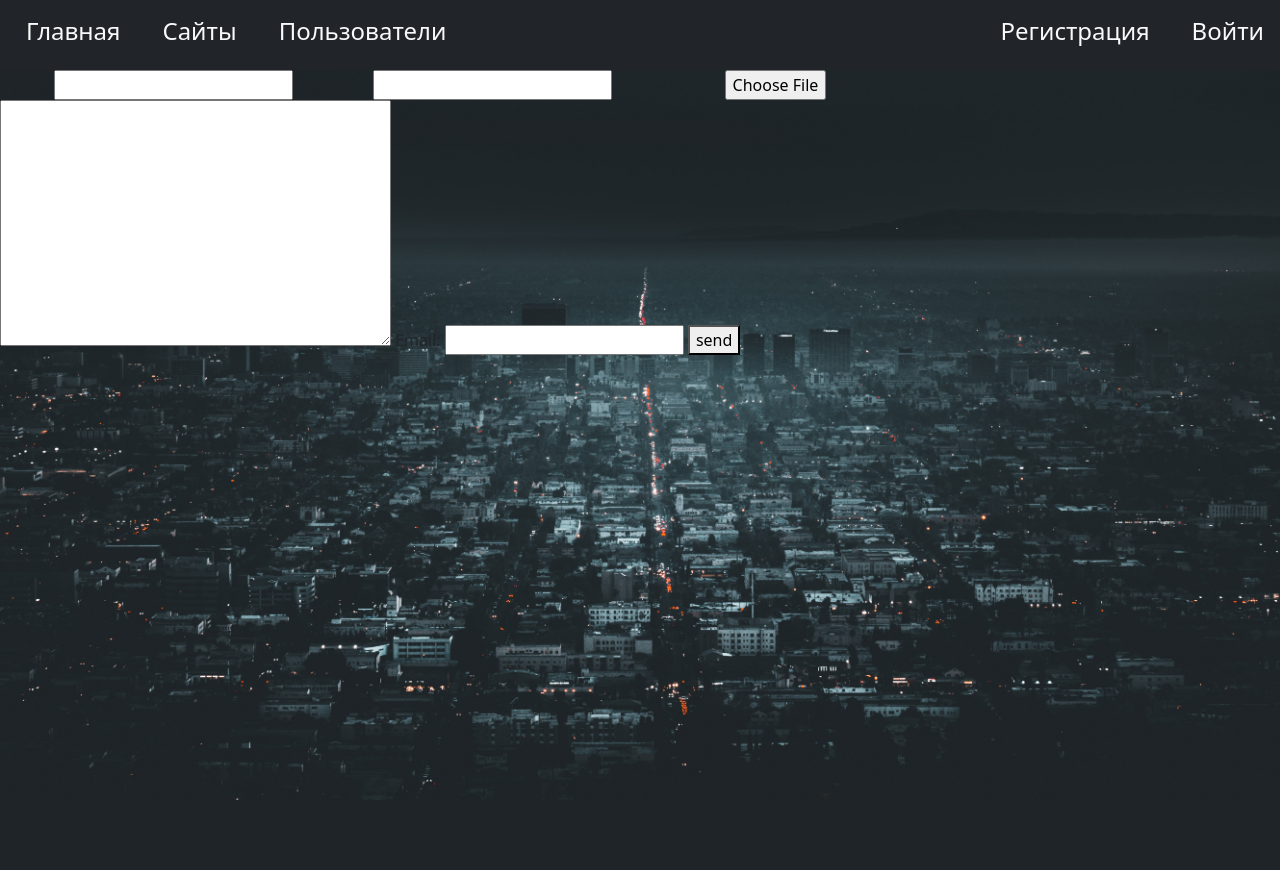
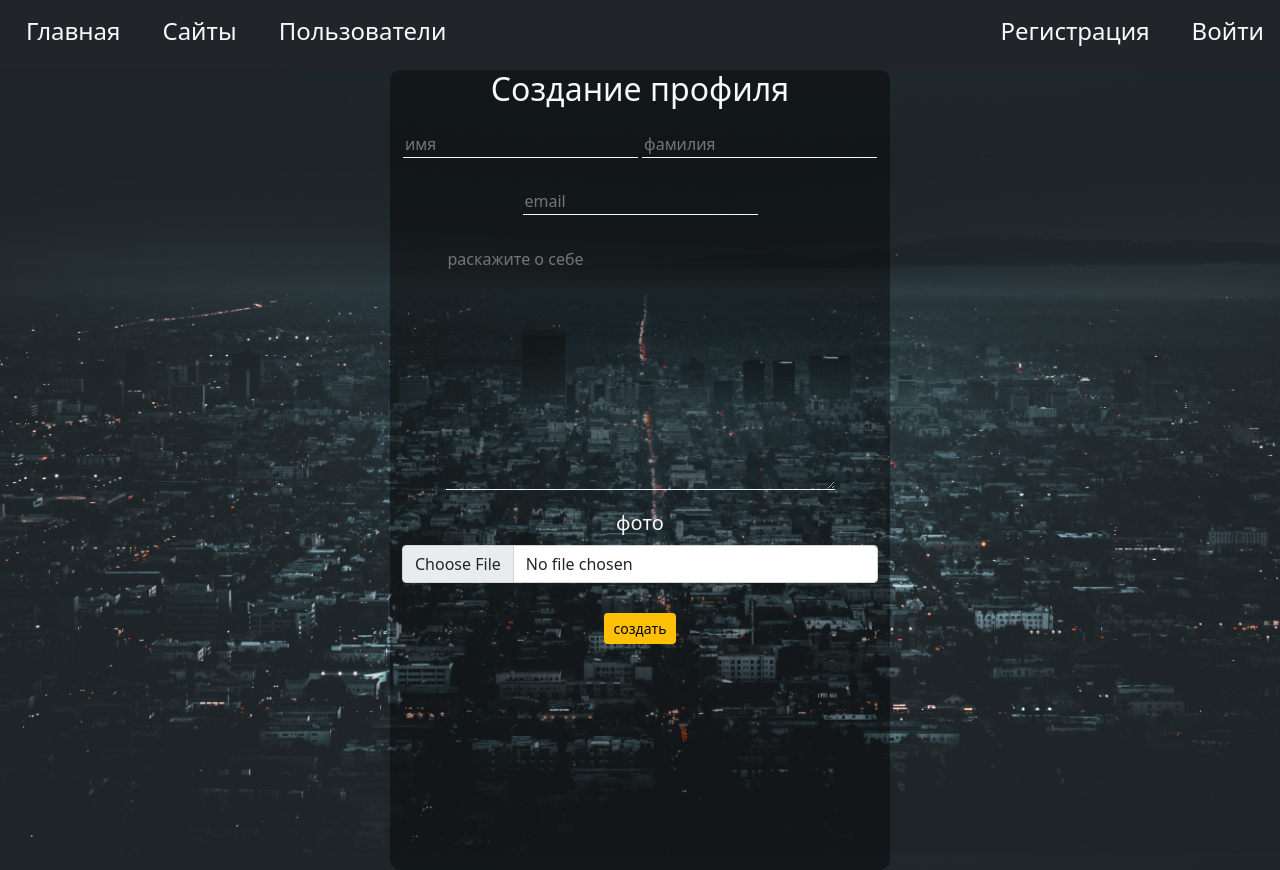
Before and after one commit to Barashov/Hosting, a Django app: page /account/create-profile in a window 1280 px wide. Before the commit the page ends 800 px from the top, so only its background shows below. Run offline with Django 4.2, Linux system fonts and the light colour scheme; parts of the project's set-up code (start-up, migrations or seed data) failed here and were passed over.

Commit message:
creating create profile design

```diff
--- a/hosting/account/forms.py
+++ b/hosting/account/forms.py
@@ -1,5 +1,5 @@
 
-from dataclasses import fields
+
 from .models import UserProfile
 from django import forms
 from django.contrib.auth.forms import UserCreationForm
@@ -30,14 +30,13 @@ class ProfileForm(forms.ModelForm):
     class Meta:
         model = UserProfile
         fields = ("name", "surname", "profile_image", "bio", "email")
-
-class ChangeProfileForm(forms.ModelForm):
-    name = forms.CharField(widget=forms.TextInput())
-    surname = forms.CharField(widget=forms.TextInput())
-    profile_image = forms.FileField(widget=forms.FileInput())
-    bio = forms.CharField(widget=forms.TextInput())
-    email = forms.EmailField(widget=forms.EmailInput())
-
-    class Meta:
-        model = UserProfile
-        fields = '__all__'
+    name = forms.CharField(widget=forms.TextInput(attrs={'class': 'field',
+                                                         'placeholder': 'имя'}))
+    surname = forms.CharField(widget=forms.TextInput(attrs={'class': 'field',
+                                                            'placeholder': 'фамилия'}))
+    profile_image = forms.FileField(widget=forms.FileInput(attrs={'class': 'form-control form',
+                                                                  'accept': 'image/*'}))
+    bio = forms.CharField(widget=forms.Textarea(attrs={'class': 'field',
+                                                       'placeholder': 'раскажите о себе'}))
+    email = forms.EmailField(widget=forms.EmailInput(attrs={'class': 'field',
+                                                            'placeholder': 'email'}))
--- a/hosting/account/views.py
+++ b/hosting/account/views.py
@@ -4,7 +4,7 @@ from django.urls import reverse_lazy
 
 
 from django.views import View
-from .forms import CustomUserCreationForm, ProfileForm, ChangeProfileForm
+from .forms import CustomUserCreationForm, ProfileForm
 from django.views.generic import CreateView, ListView, UpdateView
 from django.contrib.auth.models import User
 from .models import UserProfile
--- /dev/null
+++ b/hosting/app/static/css/create_profile.css
@@ -0,0 +1,20 @@
+.container {
+    text-align: center;
+    width: 500px;
+    height: 800px;
+    background: rgba(0, 0, 0, .4);
+    border-radius: 10px;
+}
+.field {
+    margin-top: 15px;
+    margin-bottom: 15px;
+    background: transparent;
+    border: none;
+    border-bottom: 1px solid aliceblue;
+    color: aliceblue;
+    outline: none;
+}
+.form {
+    margin-top: 10px;
+    margin-bottom: 30px;
+}
--- a/hosting/app/templates/create_profile.html
+++ b/hosting/app/templates/create_profile.html
@@ -1,11 +1,24 @@
 {% extends 'base.html' %}
+{% load static %}
+{% block head %}
+<link rel="stylesheet" href="{% static 'css/create_profile.css' %}">
+{% endblock head %}
 
 
 {% block content %}
+<div class="container">
+<h2 class="text-light">Создание профиля</h2>
+
 <form action="{% url 'create_profile' %}" method="post" enctype="multipart/form-data">
     {% csrf_token %}
-    {{form}}
-<button type="submit">send</button>
+    {{form.name}}
+    {{form.surname}}
+    {{form.email}}
+    {{form.bio}}
+    <h5 class='text-light'>фото</h5>
+    {{form.profile_image}}
+<button type="submit" class="btn btn-warning btn-sm but">создать</button>
+
 </form>
-
+</div>
 {% endblock content %}
```
